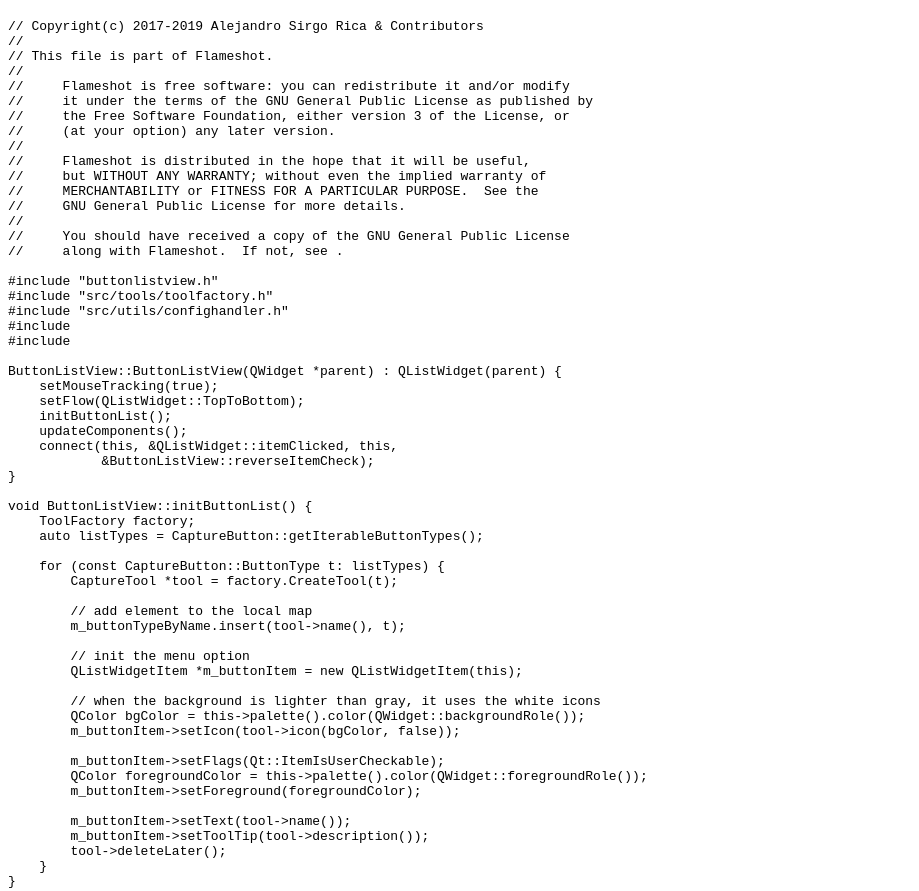
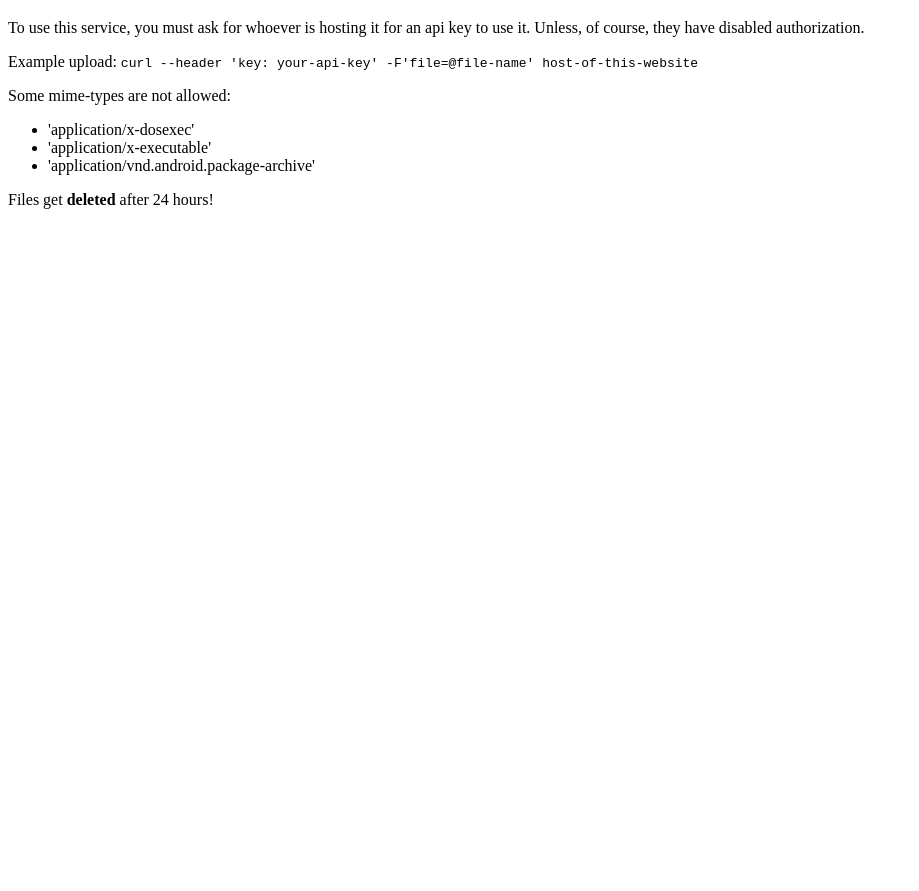
Before and after one commit to JurisMajors/hostmystuff, a website: page public/index.html in a window 1280 px wide. Shown: the part 61-952 px from the top of the page, without its empty margins (0-919 px from the left). After the commit the page ends 800 px from the top, so only its background shows below. Drawn offline with Linux system fonts and the light colour scheme.

Commit message:
removed template code uooops

```diff
--- a/public/index.html
+++ b/public/index.html
@@ -7,115 +7,6 @@
     <script src="https://cdn.jsdelivr.net/gh/google/code-prettify@master/loader/run_prettify.js"></script>
 
 <h1> Welcome to HostMyStuff </h1>
-<pre class="prettyprint">
-// Copyright(c) 2017-2019 Alejandro Sirgo Rica & Contributors
-//
-// This file is part of Flameshot.
-//
-//     Flameshot is free software: you can redistribute it and/or modify
-//     it under the terms of the GNU General Public License as published by
-//     the Free Software Foundation, either version 3 of the License, or
-//     (at your option) any later version.
-//
-//     Flameshot is distributed in the hope that it will be useful,
-//     but WITHOUT ANY WARRANTY; without even the implied warranty of
-//     MERCHANTABILITY or FITNESS FOR A PARTICULAR PURPOSE.  See the
-//     GNU General Public License for more details.
-//
-//     You should have received a copy of the GNU General Public License
-//     along with Flameshot.  If not, see <http://www.gnu.org/licenses/>.
-
-#include "buttonlistview.h"
-#include "src/tools/toolfactory.h"
-#include "src/utils/confighandler.h"
-#include <QListWidgetItem>
-#include <algorithm>
-
-ButtonListView::ButtonListView(QWidget *parent) : QListWidget(parent) {
-    setMouseTracking(true);
-    setFlow(QListWidget::TopToBottom);
-    initButtonList();
-    updateComponents();
-    connect(this, &QListWidget::itemClicked, this,
-            &ButtonListView::reverseItemCheck);
-}
-
-void ButtonListView::initButtonList() {
-    ToolFactory factory;
-    auto listTypes = CaptureButton::getIterableButtonTypes();
-
-    for (const CaptureButton::ButtonType t: listTypes) {
-        CaptureTool *tool = factory.CreateTool(t);
-
-        // add element to the local map
-        m_buttonTypeByName.insert(tool->name(), t);
-
-        // init the menu option
-        QListWidgetItem *m_buttonItem = new QListWidgetItem(this);
-
-        // when the background is lighter than gray, it uses the white icons
-        QColor bgColor = this->palette().color(QWidget::backgroundRole());
-        m_buttonItem->setIcon(tool->icon(bgColor, false));
-
-        m_buttonItem->setFlags(Qt::ItemIsUserCheckable);
-        QColor foregroundColor = this->palette().color(QWidget::foregroundRole());
-        m_buttonItem->setForeground(foregroundColor);
-
-        m_buttonItem->setText(tool->name());
-        m_buttonItem->setToolTip(tool->description());
-        tool->deleteLater();
-    }
-}
-
-void ButtonListView::updateActiveButtons(QListWidgetItem *item) {
-    CaptureButton::ButtonType bType = m_buttonTypeByName[item->text()];
-    if (item->checkState() == Qt::Checked) {
-        m_listButtons.append(bType);
-        // TODO refactor so we don't need external sorts
-        using bt = CaptureButton::ButtonType;
-        std::sort(m_listButtons.begin(), m_listButtons.end(), [](bt a, bt b){
-            return CaptureButton::getPriorityByButton(a) <
-                    CaptureButton::getPriorityByButton(b);
-        });
-    } else {
-        m_listButtons.remove(m_listButtons.indexOf(bType));
-    }
-    ConfigHandler().setButtons(m_listButtons);
-}
-
-void ButtonListView::reverseItemCheck(QListWidgetItem *item){
-    if (item->checkState() == Qt::Checked) {
-        item->setCheckState(Qt::Unchecked);
-    } else {
-        item->setCheckState(Qt::Checked);
-    }
-    updateActiveButtons(item);
-}
-
-void ButtonListView::selectAll() {
-    ConfigHandler().setAllTheButtons();
-    for(int i = 0; i < this->count(); ++i) {
-        QListWidgetItem* item = this->item(i);
-        item->setCheckState(Qt::Checked);
-    }
-}
-
-void ButtonListView::updateComponents() {
-    m_listButtons = ConfigHandler().getButtons();
-    auto listTypes = CaptureButton::getIterableButtonTypes();
-    for(int i = 0; i < this->count(); ++i) {
-        QListWidgetItem* item = this->item(i);
-        auto elem = static_cast<CaptureButton::ButtonType>(listTypes.at(i));
-        if (m_listButtons.contains(elem)) {
-            item->setCheckState(Qt::Checked);
-        } else {
-            item->setCheckState(Qt::Unchecked);
-        }
-    }
-}
-
-
-</pre>
 <p> To use this service, you must ask for whoever is hosting it for an api key to use it. Unless, of course, they have disabled authorization. </p>
 
 <p> Example upload:
```
